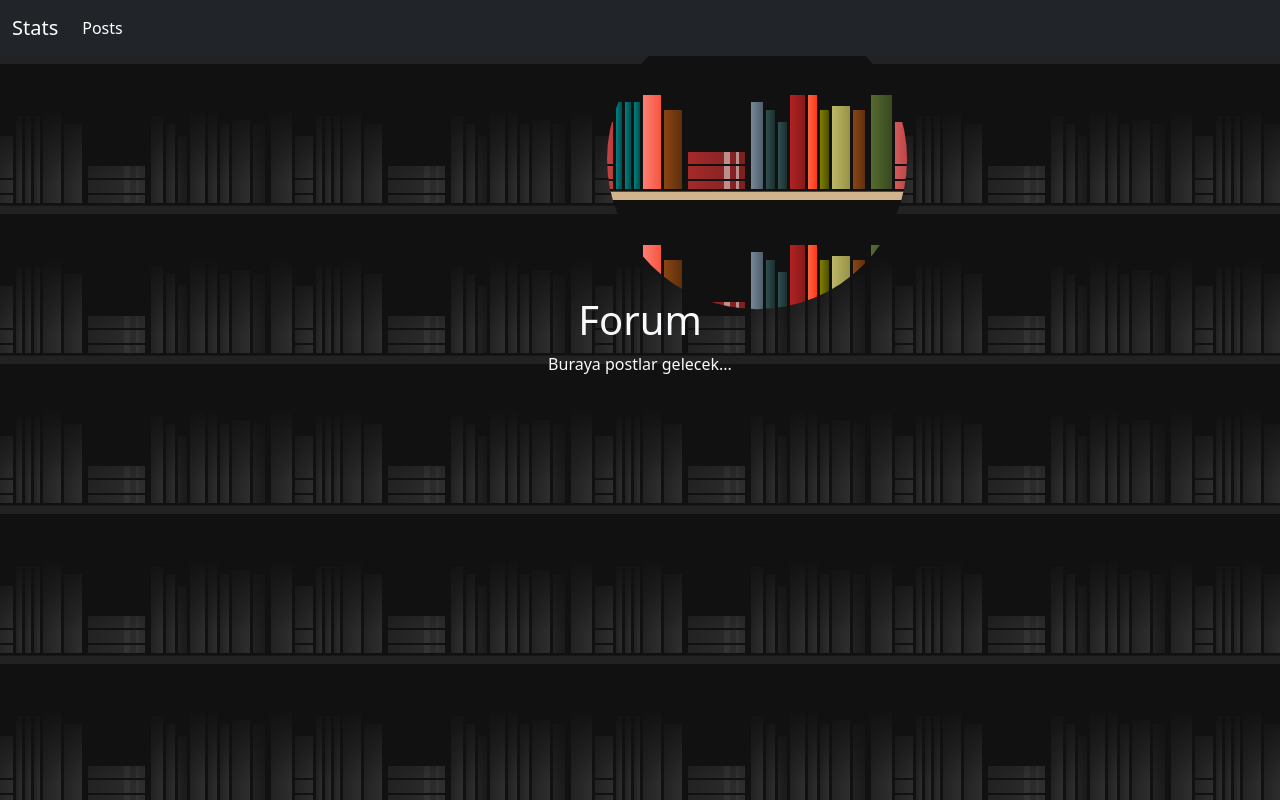
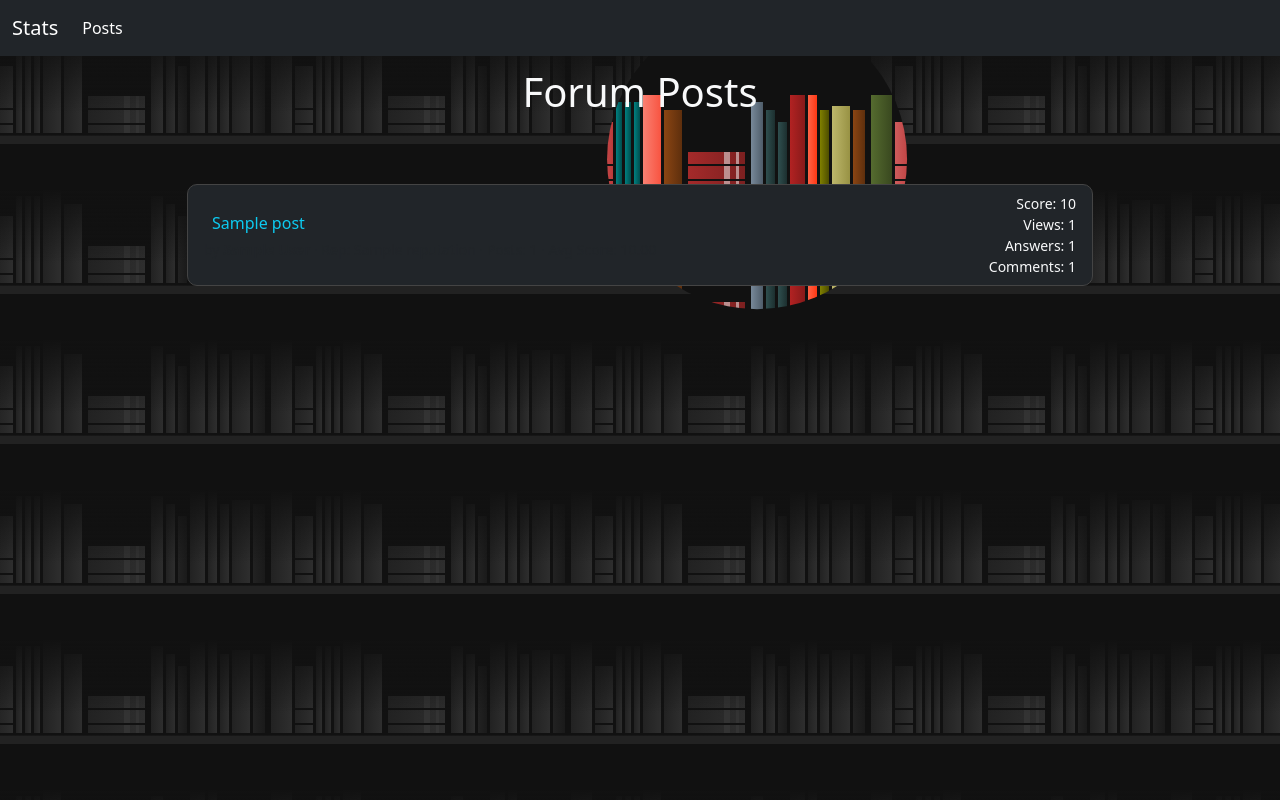
Before and after one commit to itu-itis23-baranr22/DataThieves, a Flask app: template templates/posts/posts_forum.html in a window 1280 px wide. Run offline with Flask 3, Linux system fonts and the light colour scheme; the template is opened without the code that fills it: most values are stand-ins (such as "Sample title", 1, 10 or a date in 2020).

Commit message:
Enhance forum post listing with user stats and UI improvements

```diff
--- a/static/postsback.css
+++ b/static/postsback.css
@@ -434,3 +434,7 @@ body.forum-body::after {
   z-index: -1;
   pointer-events: none;
 }
+.forum-content {
+  position: relative;
+  z-index: 1;   /* arkadaki flashlight animasyonunun önünde */
+}
--- a/templates/posts/posts_forum.html
+++ b/templates/posts/posts_forum.html
@@ -1,21 +1,58 @@
-{% extends 'base.html' %}
+{% extends "base.html" %}
 
-{% block title %}
-  Forum
-{% endblock %}
+{% block title %}Forum{% endblock %}
 
-{% block body_class %}
-  forum-body
-{% endblock %}
+{% block body_class %}forum-body{% endblock %}
 
 {% block body %}
-  <link rel="stylesheet" href="{{ url_for('static', filename='postsback.css') }}" />
+<link rel="stylesheet" href="{{ url_for('static', filename='postsback.css') }}">
 
-  <div class="container mt-4 ">
-    <!-- Forum içeriğin buraya -->
-    <div class="d-flex justify-content-center align-items-center flex-column" style="min-height: 80vh;">
-      <h1 class="text-light">Forum</h1>
-      <p class="text-light">Buraya postlar gelecek...</p>
+<div class="container mt-4 forum-content">
+
+  <div class="d-flex justify-content-center align-items-center flex-column" style="min-height: 20vh;">
+    <h1 class="text-light mb-4">Forum Posts</h1>
+  </div>
+
+  <div class="row justify-content-center">
+    <div class="col-lg-10">
+
+      {% if posts %}
+        <ul class="list-group">
+          {% for p in posts %}
+            <li class="list-group-item bg-dark text-light mb-2"
+                style="border-radius: 10px; border: 1px solid #444;">
+
+              <div class="d-flex justify-content-between align-items-center">
+                <div>
+                  <i class="fa {{ p.StatusIcon }} me-2"></i>
+                  <a href="{{ url_for('posts_bp.forum_post_detail', post_id=p.Id) }}" class="text-decoration-none text-info">
+                    {{ p.Title or 'No Title' }}
+                  </a>
+                  <div class="small text-muted mt-1">
+                    by <strong>{{ p.DisplayName or 'Unknown' }}</strong>
+                    · Rep: {{ p.Reputation or 0 }}
+                    · Posts: {{ p.PostCount or 0 }}
+                    · Avg Score: {{ '%.2f'|format(p.AvgScore or 0) }}
+                  </div>
+                </div>
+
+                <div class="text-end small">
+                  <div>Score: {{ p.Score or 0 }}</div>
+                  <div>Views: {{ p.ViewCount or 0 }}</div>
+                  <div>Answers: {{ p.AnswerCount or 0 }}</div>
+                  <div>Comments: {{ p.CommentCount or 0 }}</div>
+                </div>
+              </div>
+
+            </li>
+          {% endfor %}
+        </ul>
+      {% else %}
+        <p class="text-light text-center">No posts found.</p>
+      {% endif %}
+
     </div>
   </div>
+
+</div>
 {% endblock %}
```
Also changed, not shown: blueprints/posts.py (+29 -8 lines).
